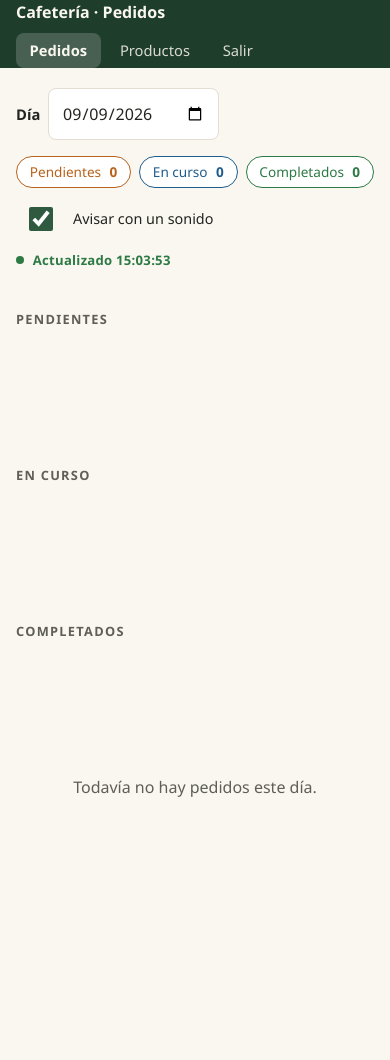
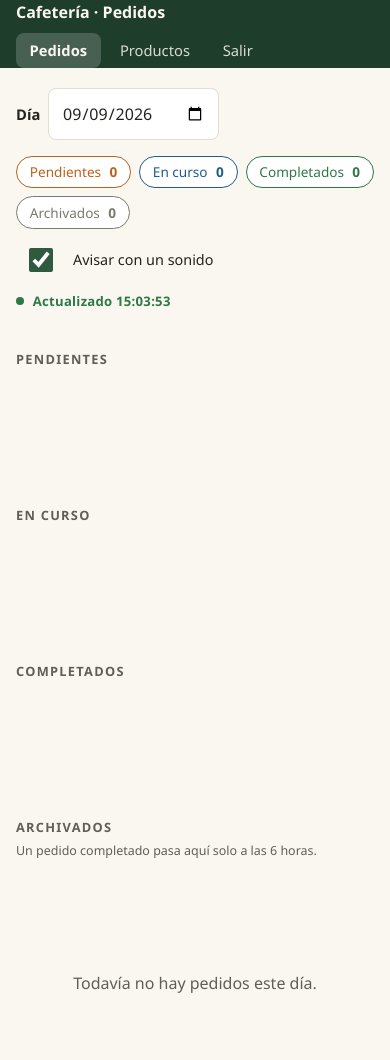
Before and after one commit to heyteamsoftware/restauraciontonygallardo, a PHP site: page /admin/panel.php in a window 390 px wide. Before the commit the page ends 797 px from the top, so only its background shows below. Run offline with PHP 8.4, Linux system fonts and the light colour scheme; the visitor is signed in with stand-in values (Sample User, id 1); data that the repository does not hold is empty.

Commit message:
Nueva sección "Archivados": los completados pasan solos a las 6h
Sin tarea programada (cron) en este hosting: api/listar_pedidos.php
comprueba y archiva en cada consulta del panel (se llama cada pocos
segundos, así que en la práctica es casi inmediato). Se puede reabrir un
pedido archivado igual que uno completado.

- sql/esquema.sql + migración remota: nuevo valor 'archivado' en el ENUM.
- Cuarta columna en el panel con su contador y su propio color.
- Rejilla responsive de 4/2/1 columnas según el ancho de pantalla.

Co-Authored-By: Claude Sonnet 5 <noreply@anthropic.com>

```diff
--- a/admin/panel.php
+++ b/admin/panel.php
@@ -49,6 +49,7 @@ if (!preg_match('/^\d{4}-\d{2}-\d{2}$/', $fecha)) {
       <span class="contador-estado contador-estado--pendiente">Pendientes <b id="cuentaPendiente">0</b></span>
       <span class="contador-estado contador-estado--en_curso">En curso <b id="cuentaEnCurso">0</b></span>
       <span class="contador-estado contador-estado--completado">Completados <b id="cuentaCompletado">0</b></span>
+      <span class="contador-estado contador-estado--archivado">Archivados <b id="cuentaArchivado">0</b></span>
     </div>
 
     <label class="interruptor">
@@ -74,6 +75,12 @@ if (!preg_match('/^\d{4}-\d{2}-\d{2}$/', $fecha)) {
       <h2 class="columna__titulo">Completados</h2>
       <div class="columna__lista" id="col-completado"></div>
     </section>
+
+    <section class="columna" data-estado="archivado">
+      <h2 class="columna__titulo">Archivados</h2>
+      <p class="columna__ayuda">Un pedido completado pasa aquí solo a las 6 horas.</p>
+      <div class="columna__lista" id="col-archivado"></div>
+    </section>
   </div>
 
   <p class="panel__vacio" id="mensajeVacio" hidden>Todavía no hay pedidos este día.</p>
--- a/api/cambiar_estado.php
+++ b/api/cambiar_estado.php
@@ -33,7 +33,7 @@ if (!comprobarCsrf($datos['csrf'] ?? null)) {
 $id     = (int) ($datos['id'] ?? 0);
 $estado = (string) ($datos['estado'] ?? '');
 
-$estadosValidos = ['pendiente', 'en_curso', 'completado', 'cancelado'];
+$estadosValidos = ['pendiente', 'en_curso', 'completado', 'archivado', 'cancelado'];
 if ($id <= 0 || !in_array($estado, $estadosValidos, true)) {
     jsonError('Datos incorrectos.', 422);
 }
--- a/api/listar_pedidos.php
+++ b/api/listar_pedidos.php
@@ -15,6 +15,15 @@ declare(strict_types=1);
 require_once __DIR__ . '/../includes/auth.php';
 
 exigirAdmin(esApi: true);
+
+// Los pedidos completados pasan solos a "archivado" 6 horas después de
+// completarse. No hay tarea programada (cron) en este hosting, así que se
+// revisa aquí, en cada consulta del panel — es barato y el panel se
+// consulta cada pocos segundos, así que en la práctica es casi inmediato.
+bd()->exec(
+    "UPDATE pedidos SET estado = 'archivado'
+      WHERE estado = 'completado' AND actualizado_en <= NOW() - INTERVAL 6 HOUR"
+);
 
 $fecha = (string) ($_GET['fecha'] ?? date('Y-m-d'));
 if (!preg_match('/^\d{4}-\d{2}-\d{2}$/', $fecha)) {
@@ -38,7 +47,7 @@ $consulta = bd()->prepare(
             creado_en, actualizado_en
        FROM pedidos
       WHERE DATE(creado_en) = ?
-      ORDER BY FIELD(estado, "pendiente", "en_curso", "completado", "cancelado"), creado_en'
+      ORDER BY FIELD(estado, "pendiente", "en_curso", "completado", "archivado", "cancelado"), creado_en'
 );
 $consulta->execute([$fecha]);
 $pedidos = $consulta->fetchAll();
@@ -63,7 +72,7 @@ if ($pedidos) {
 }
 
 $resultado = [];
-$resumen = ['pendiente' => 0, 'en_curso' => 0, 'completado' => 0, 'cancelado' => 0];
+$resumen = ['pendiente' => 0, 'en_curso' => 0, 'completado' => 0, 'archivado' => 0, 'cancelado' => 0];
 
 foreach ($pedidos as $pedido) {
     $id = (int) $pedido['id'];
--- a/assets/css/estilos.css
+++ b/assets/css/estilos.css
@@ -20,6 +20,7 @@
   --naranja: #b8621b;      /* pendiente  */
   --azul: #1f5d8c;         /* en curso   */
   --verde-ok: #2d7a45;     /* completado */
+  --gris-archivado: #7a7a70; /* archivado */
   --rojo: #a63428;         /* error      */
 
   --ancho-max: 1240px;
@@ -470,15 +471,21 @@ a { color: var(--verde-medio); }
 .contador-estado--pendiente  { border-color: var(--naranja); color: var(--naranja); }
 .contador-estado--en_curso   { border-color: var(--azul);    color: var(--azul); }
 .contador-estado--completado { border-color: var(--verde-ok); color: var(--verde-ok); }
+.contador-estado--archivado  { border-color: var(--gris-archivado); color: var(--gris-archivado); }
 
 .estado-conexion { margin-left: auto; font-size: .82rem; }
 
-/* Tablero de tres columnas */
+/* Tablero de columnas (una por estado) */
 .tablero {
   display: grid;
-  grid-template-columns: repeat(3, 1fr);
+  grid-template-columns: repeat(4, 1fr);
   gap: 1rem;
   align-items: start;
+}
+.columna__ayuda {
+  margin: -.4rem 0 .75rem;
+  font-size: .78rem;
+  color: var(--texto-suave);
 }
 .columna {
   background: rgba(0, 0, 0, .03);
@@ -509,6 +516,7 @@ a { color: var(--verde-medio); }
 .pedido--pendiente  { border-left-color: var(--naranja); }
 .pedido--en_curso   { border-left-color: var(--azul); }
 .pedido--completado { border-left-color: var(--verde-ok); opacity: .8; }
+.pedido--archivado  { border-left-color: var(--gris-archivado); opacity: .6; }
 .pedido--ocupado    { opacity: .5; pointer-events: none; }
 
 .pedido__cabecera { display: flex; justify-content: space-between; align-items: baseline; }
@@ -554,7 +562,11 @@ a { color: var(--verde-medio); }
 .fila--inactiva { opacity: .5; }
 
 /* ---------- RESPONSIVE ---------- */
-@media (max-width: 900px) {
+@media (max-width: 1100px) {
+  .tablero { grid-template-columns: repeat(2, 1fr); }
+}
+
+@media (max-width: 640px) {
   .tablero { grid-template-columns: 1fr; }
   .columna { background: none; padding: 0; }
   .columna__titulo { margin-top: 1.25rem; }
--- a/assets/js/panel.js
+++ b/assets/js/panel.js
@@ -13,11 +13,13 @@
     pendiente:  document.getElementById('col-pendiente'),
     en_curso:   document.getElementById('col-en_curso'),
     completado: document.getElementById('col-completado'),
+    archivado:  document.getElementById('col-archivado'),
   };
   const cuentas = {
     pendiente:  document.getElementById('cuentaPendiente'),
     en_curso:   document.getElementById('cuentaEnCurso'),
     completado: document.getElementById('cuentaCompletado'),
+    archivado:  document.getElementById('cuentaArchivado'),
   };
   const entradaFecha   = document.getElementById('fecha');
   const estadoConexion = document.getElementById('estadoConexion');
@@ -125,6 +127,7 @@
     cuentas.pendiente.textContent  = datos.resumen.pendiente;
     cuentas.en_curso.textContent   = datos.resumen.en_curso;
     cuentas.completado.textContent = datos.resumen.completado;
+    cuentas.archivado.textContent  = datos.resumen.archivado;
 
     mensajeVacio.hidden = datos.pedidos.length > 0;
 
--- a/sql/esquema.sql
+++ b/sql/esquema.sql
@@ -29,7 +29,7 @@ CREATE TABLE IF NOT EXISTS pedidos (
   codigo         VARCHAR(12)   NOT NULL,
   nombre         VARCHAR(120)  NOT NULL,
   email          VARCHAR(150)  NOT NULL,
-  estado         ENUM('pendiente','en_curso','completado','cancelado')
+  estado         ENUM('pendiente','en_curso','completado','archivado','cancelado')
                                NOT NULL DEFAULT 'pendiente',
   total          DECIMAL(6,2)  NOT NULL DEFAULT 0.00,
   notas          VARCHAR(255)  NULL,
```
